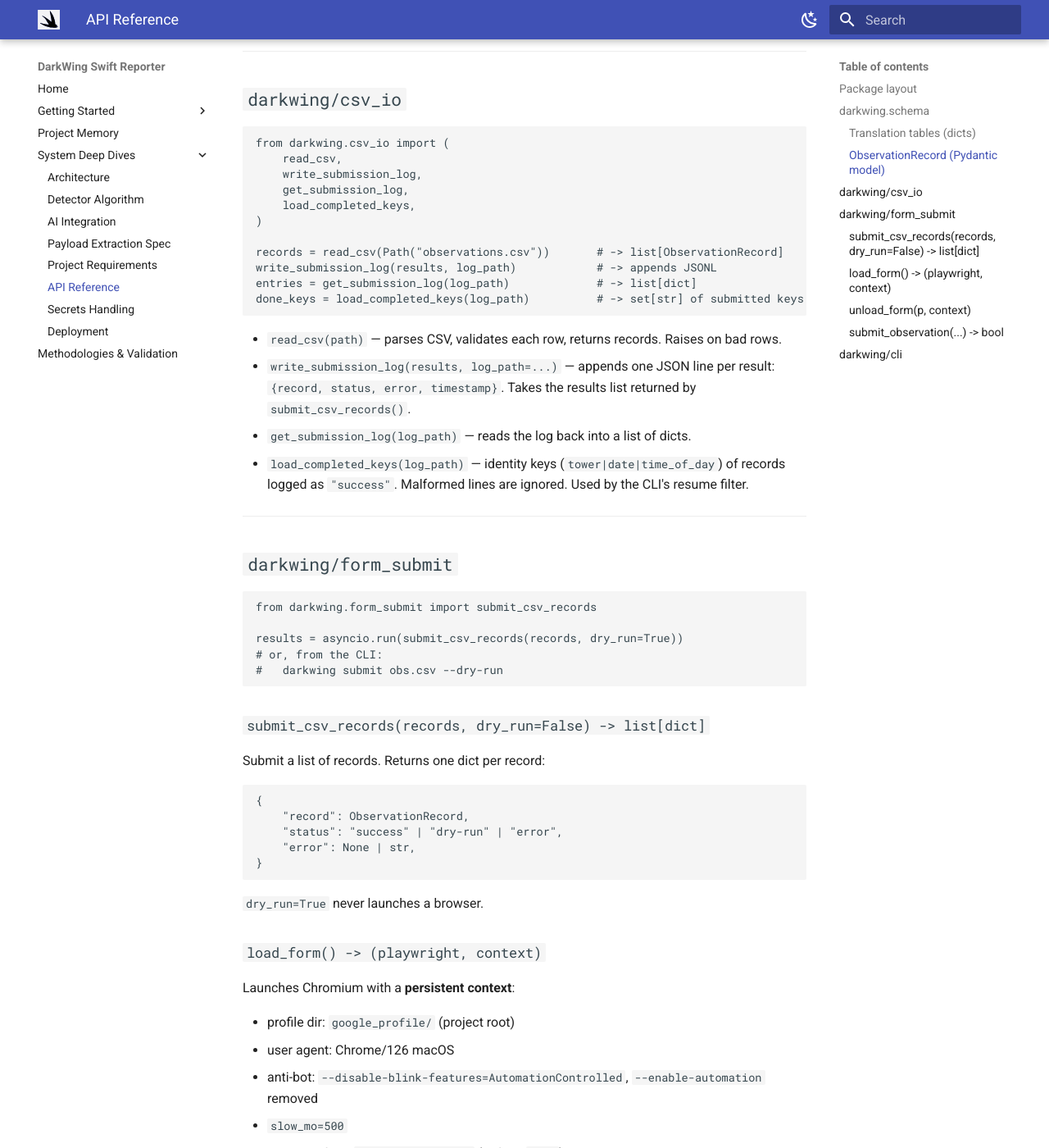
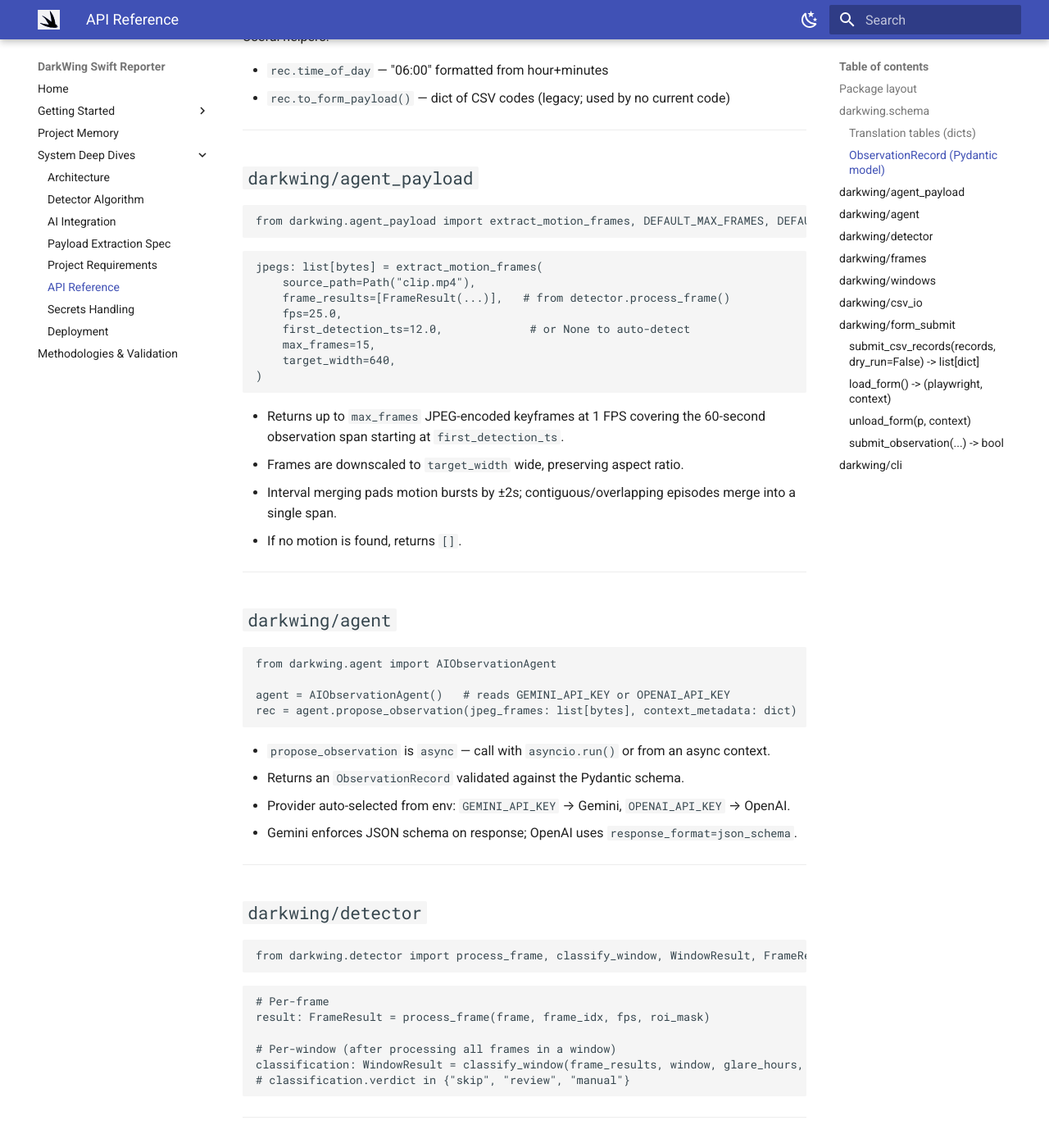
Before and after one commit to mcnamaram/darkwing, an MkDocs documentation site: the page built from docs/api_reference.md, in a window 1280 px wide and 1400 px high, scrolled down 2393 px. Shown: the whole window at 82% size. Built offline with MkDocs 1.6.1 and Material for MkDocs 9.7.7, drawn with Linux system fonts in a browser that asks for light colours; some of the changed text lies outside the part shown.

Commit message:
docs: sync all project docs with current codebase state

````diff
--- a/docs/api_reference.md
+++ b/docs/api_reference.md
@@ -7,10 +7,15 @@
 ```sh
 darkwing/
 ├── __init__.py
-├── cli.py           # command-line entry points
-├── csv_io.py        # CSV and log I/O
-├── form_submit.py   # Playwright browser automation
-└── schema.py        # Pydantic models + translation tables
+├── agent.py             # VLM agent REST client (Gemini/OpenAI)
+├── agent_payload.py    # keyframe extraction for REVIEW windows
+├── cli.py              # command-line entry points
+├── csv_io.py           # CSV and log I/O
+├── detector.py         # MOG2 bg-sub motion detection
+├── frames.py           # video frame source abstraction
+├── windows.py          # observation window grouping & state
+├── form_submit.py      # Playwright browser automation
+└── schema.py           # Pydantic models + translation tables
 ```
 
 ---
@@ -81,6 +86,92 @@ Useful helpers:
 
 - `rec.time_of_day` — "06:00" formatted from hour+minutes
 - `rec.to_form_payload()` — dict of CSV codes (legacy; used by no current code)
+
+---
+
+## `darkwing/agent_payload`
+
+```python
+from darkwing.agent_payload import extract_motion_frames, DEFAULT_MAX_FRAMES, DEFAULT_TARGET_WIDTH
+```
+
+```python
+jpegs: list[bytes] = extract_motion_frames(
+    source_path=Path("clip.mp4"),
+    frame_results=[FrameResult(...)],   # from detector.process_frame()
+    fps=25.0,
+    first_detection_ts=12.0,             # or None to auto-detect
+    max_frames=15,
+    target_width=640,
+)
+```
+
+- Returns up to `max_frames` JPEG-encoded keyframes at 1 FPS covering the 60-second observation span starting at `first_detection_ts`.
+- Frames are downscaled to `target_width` wide, preserving aspect ratio.
+- Interval merging pads motion bursts by ±2s; contiguous/overlapping episodes merge into a single span.
+- If no motion is found, returns `[]`.
+
+---
+
+## `darkwing/agent`
+
+```python
+from darkwing.agent import AIObservationAgent
+
+agent = AIObservationAgent()   # reads GEMINI_API_KEY or OPENAI_API_KEY
+rec = agent.propose_observation(jpeg_frames: list[bytes], context_metadata: dict)
+```
+
+- `propose_observation` is `async` — call with `asyncio.run()` or from an async context.
+- Returns an `ObservationRecord` validated against the Pydantic schema.
+- Provider auto-selected from env: `GEMINI_API_KEY` → Gemini, `OPENAI_API_KEY` → OpenAI.
+- Gemini enforces JSON schema on response; OpenAI uses `response_format=json_schema`.
+
+---
+
+## `darkwing/detector`
+
+```python
+from darkwing.detector import process_frame, classify_window, WindowResult, FrameResult
+```
+
+```python
+# Per-frame
+result: FrameResult = process_frame(frame, frame_idx, fps, roi_mask)
+
+# Per-window (after processing all frames in a window)
+classification: WindowResult = classify_window(frame_results, window, glare_hours, version="v1")
+# classification.verdict in {"skip", "review", "manual"}
+```
+
+---
+
+## `darkwing/frames`
+
+```python
+from darkwing.frames import LocalVideoSource
+
+with LocalVideoSource(Path("clip.mp4")) as src:
+    for frame, idx, ts_sec in src:
+        ...
+```
+
+- `LocalVideoSource` wraps `cv2.VideoCapture`, auto-detects FPS, handles zero-duration clips.
+- All frame sources implement the same `__iter__` protocol for detector testing.
+
+---
+
+## `darkwing/windows`
+
+```python
+from darkwing.windows import build_windows, read_review_index, append_review_window
+```
+
+```python
+windows = build_windows(Path("clip.mp4"), fps, hours=[6, 7, 8])
+review_index = read_review_index(Path("review_index.jsonl"))
+append_review_window(Path("review_index.jsonl"), window, window_result)
+```
 
 ---
 
````
Also changed, not shown: docs/architecture.md (+19 -1 lines), docs/setup.md (+1 -1 lines).
